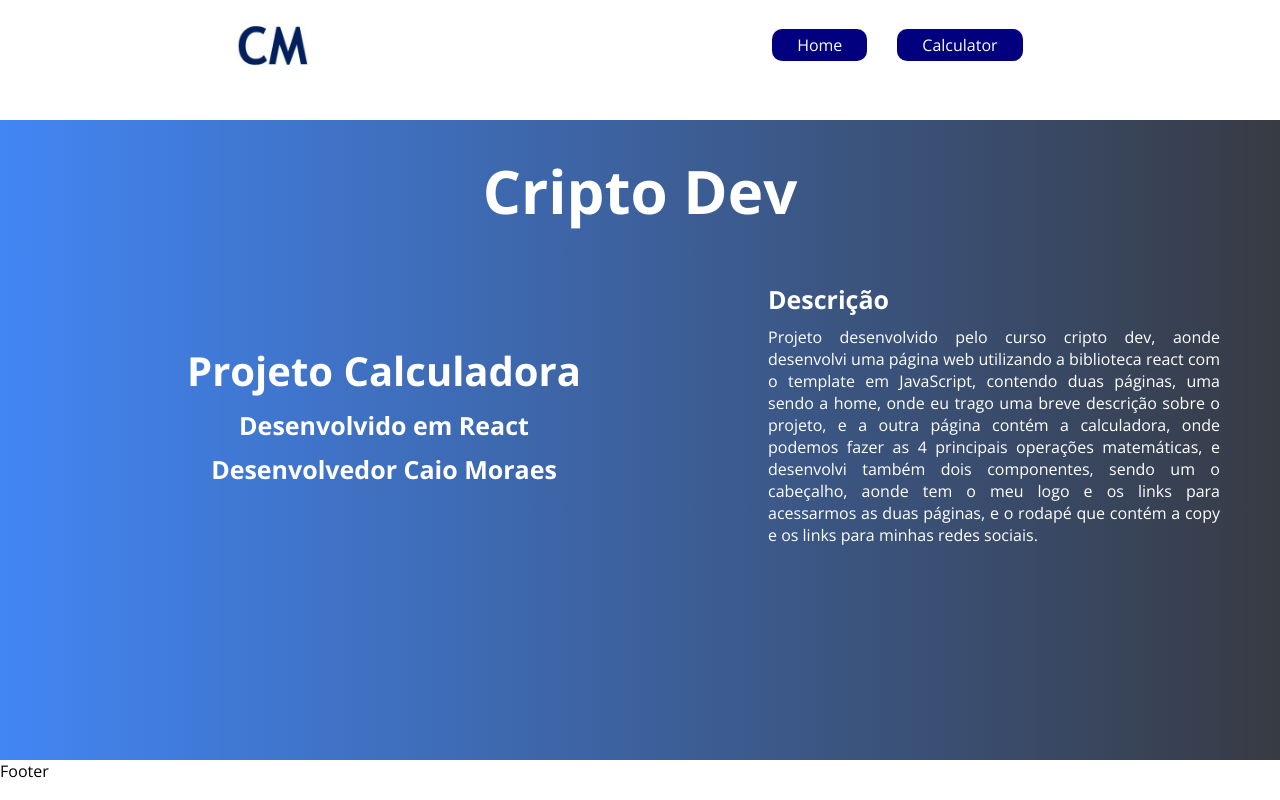
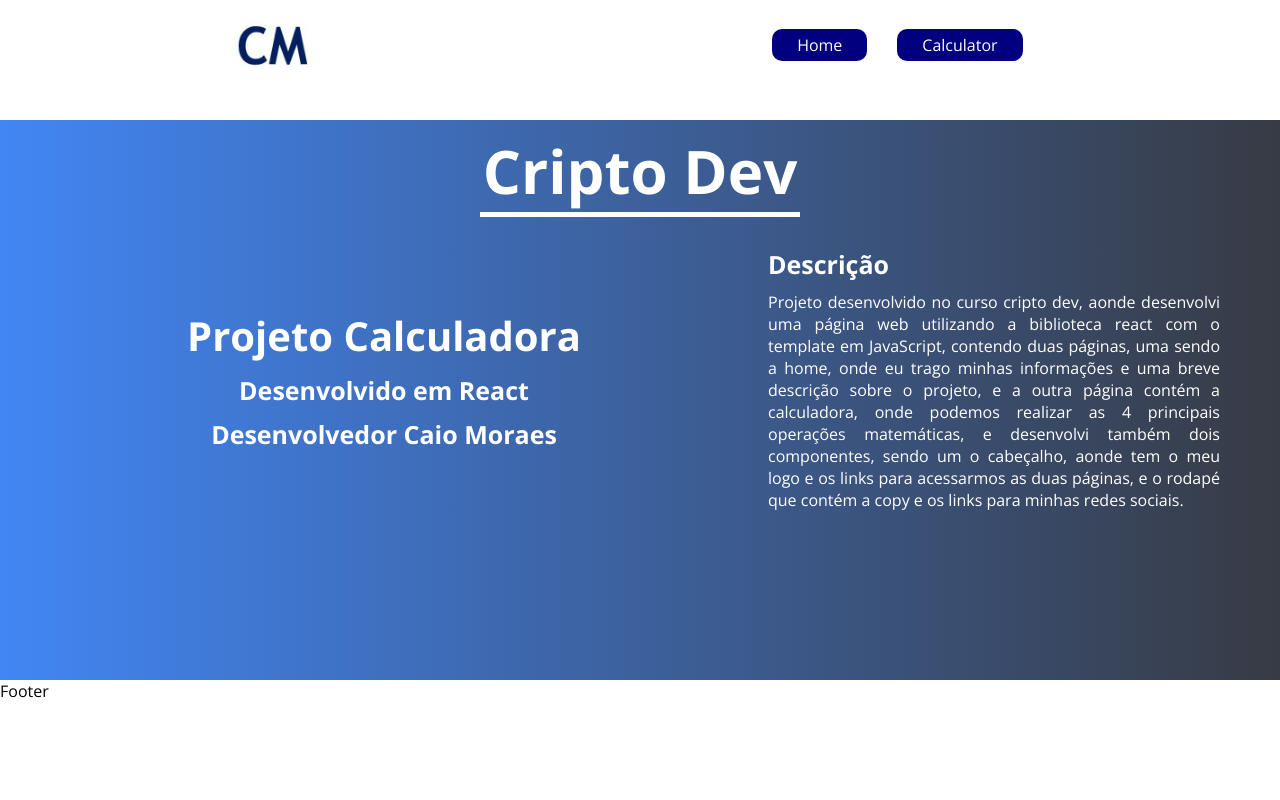
Before and after one commit to caioDesenvMoraes/criptodev-calculator, a React (Create React App) app: page / in a window 1280 px wide. Built offline with nearby package versions, Linux system fonts and the light colour scheme.

Commit message:
update home

```diff
--- a/src/views/Home/Home.css
+++ b/src/views/Home/Home.css
@@ -1,17 +1,22 @@
 .container {
     width: 100%;
-    height: 80vh;
+    height: 70vh;
     background: #373B44;
     background: -webkit-linear-gradient(to right, #4286f4, #373B44);
     background: linear-gradient(to right, #4286f4, #373B44);
     color: #fff;
+    display: flex;
+    flex-direction: column;
+    align-items: center;
 }
 
 .container h1 {
     text-align: center;
-    padding-top: 30px;
-    margin-bottom: 50px;
+    padding-top: 10px;
+    margin-bottom: 30px;
     font-size: 60px;
+    border-bottom: 5px solid #fff;
+    width: 25%;
 }
 
 .content {
--- a/src/views/Home/Home.jsx
+++ b/src/views/Home/Home.jsx
@@ -20,13 +20,14 @@ const Home = () => {
                     <div className="description">
                         <h3>Descrição</h3>
                         <p>
-                            Projeto desenvolvido pelo curso cripto dev, aonde desenvolvi uma página web
+                            Projeto desenvolvido no curso cripto dev, aonde desenvolvi uma página web
                             utilizando a biblioteca react com o template em JavaScript, contendo duas
-                            páginas, uma sendo a home, onde eu trago uma breve descrição sobre o projeto,
-                            e a outra página contém a calculadora, onde podemos fazer as 4 principais
-                            operações matemáticas, e desenvolvi também dois componentes, sendo um o
-                            cabeçalho, aonde tem o meu logo e os links para acessarmos as duas páginas,
-                            e o rodapé que contém a copy e os links para minhas redes sociais.
+                            páginas, uma sendo a home, onde eu trago minhas informações e uma breve
+                            descrição sobre o projeto, e a outra página contém a calculadora, onde
+                            podemos realizar as 4 principais operações matemáticas, e desenvolvi também
+                            dois componentes, sendo um o cabeçalho, aonde tem o meu logo e os links para
+                            acessarmos as duas páginas, e o rodapé que contém a copy e os links para
+                            minhas redes sociais.
                         </p>
                     </div>
                 </div>
```
